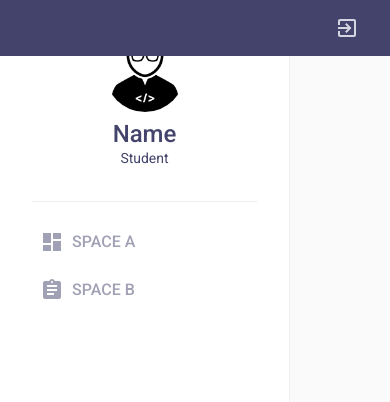
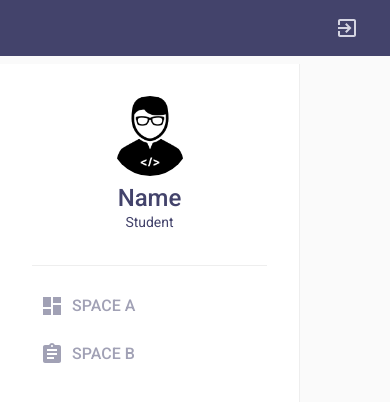
Before and after one commit to cospacesco/cospace-frontend, a React (Create React App) app: page /dashboard in a window 390 px wide. Shown: the top 402 px of the page. Built offline with nearby package versions, Linux system fonts and the light colour scheme.

Commit message:
fixed minimize issue

```diff
--- a/src/components/Dashboard.js
+++ b/src/components/Dashboard.js
@@ -24,7 +24,7 @@ const useStyles = makeStyles((theme) => ({
   //   },
   // },
   shiftContent: {
-    paddingLeft: 240,
+    paddingLeft: 290,
   },
   content: {
     height: "100%",
@@ -38,9 +38,10 @@ const Dashboard = () => {
   return (
     <ThemeProvider theme={theme}>
       <div className={classes.root}>
-        <HeaderDash />
         <Sidebar />
-        <div></div>
+        <div>
+          <HeaderDash />
+        </div>
       </div>
     </ThemeProvider>
   );
--- a/src/components/HeaderDash.js
+++ b/src/components/HeaderDash.js
@@ -1,11 +1,8 @@
 import React from "react";
 import { makeStyles } from "@material-ui/core/styles";
-import { AppBar, Toolbar, Typography, Button } from "@material-ui/core";
+import { AppBar, Toolbar } from "@material-ui/core";
 import palette from "../theme/palette";
-import { Link as RouterLink } from "react-router-dom";
-import clsx from "clsx";
 import ExitToAppIcon from "@material-ui/icons/ExitToApp";
-// import HomeLogo from "../images/homepage.svg";
 const useStyles = makeStyles((theme) => ({
   // root: {
   //   flexGrow: 1,
@@ -13,14 +10,15 @@ const useStyles = makeStyles((theme) => ({
   // menuButton: {
   //   marginRight: theme.spacing(2),
   // },
-  title: {
-    flexGrow: 1,
-  },
+  // title: {
+  //   flexGrow: 1,
+  // },
   //
   //
   // Below topbar.css
   //
   root: {
+    paddingLeft: "300",
     boxShadow: "none",
     backgroundColor: palette.primary.dark,
   },
--- a/src/components/Sidebar.js
+++ b/src/components/Sidebar.js
@@ -20,7 +20,7 @@ const useStyles = makeStyles((theme) => ({
     flexDirection: "column",
     position: "absolute",
     left: "0px",
-    width: "320px",
+    width: "300px",
     height: "100%",
     backgroundColor: "#253053",
   },
@@ -46,8 +46,8 @@ const useStyles = makeStyles((theme) => ({
   // Below Sidebar.js css
   //
   drawer: {
-    width: 290,
-    [theme.breakpoints.up("lg")]: {
+    width: 300,
+    [theme.breakpoints.up("xs")]: {
       marginTop: 64,
       height: "calc(100% - 64px)",
     },
```
Also changed, not shown: 1 other file (tests, documents, lock files or other folders).
